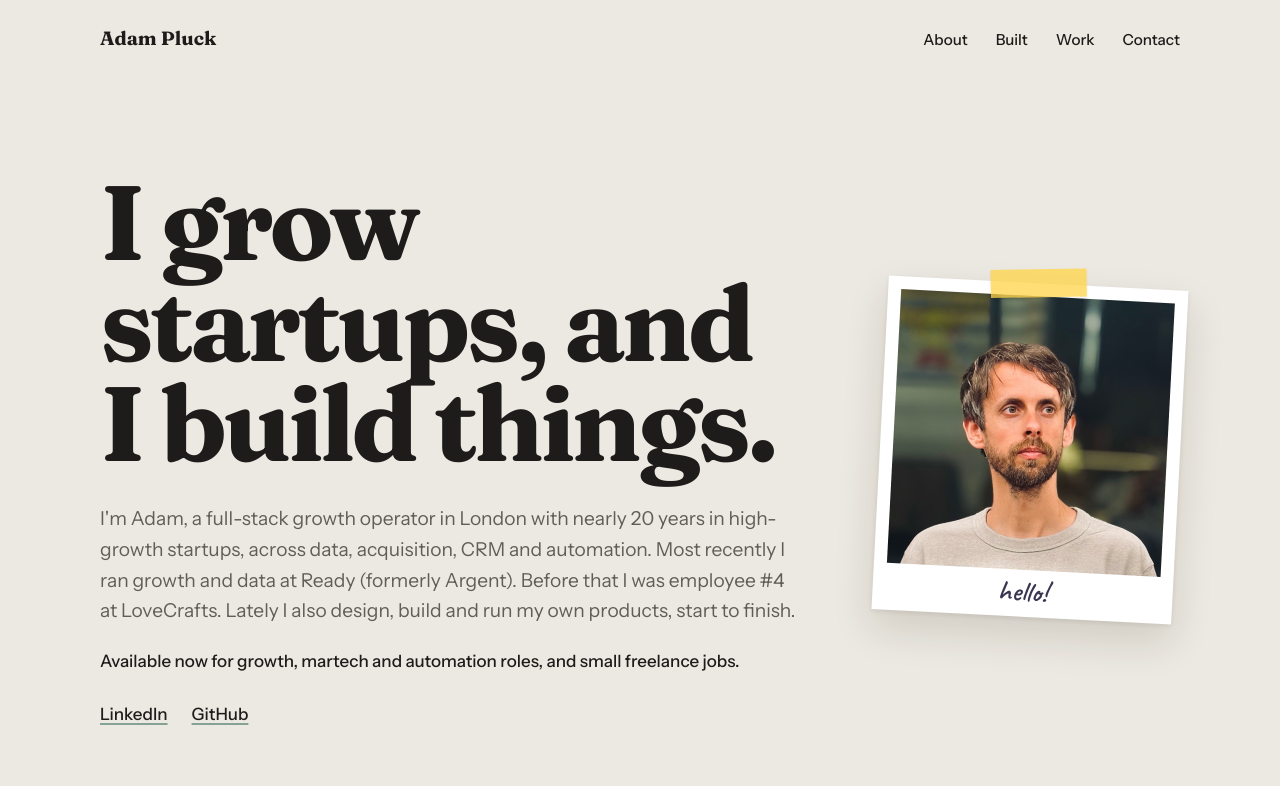
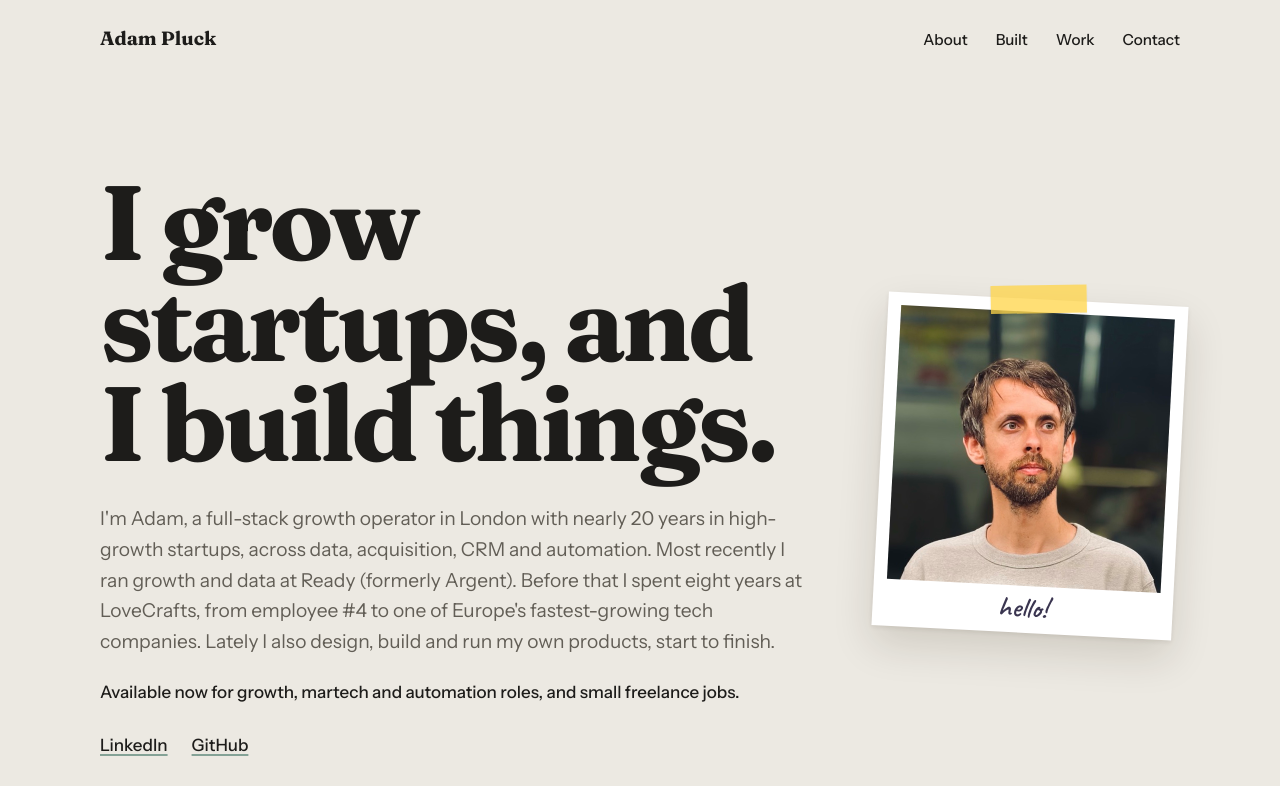
Before and after one commit to adampluck/personal-site, a plain HTML site: page index.html in a window 1280 px wide. Shown: the top 786 px of the page. Drawn offline with Linux system fonts and the light colour scheme.

Commit message:
Give LoveCrafts line in hero more context
Co-Authored-By: Claude Opus 5.5 <noreply@anthropic.com>

```diff
--- a/index.html
+++ b/index.html
@@ -32,7 +32,7 @@
   <section class="hero wrap">
     <div class="hero-text">
       <h1>I grow startups, and I build things.</h1>
-      <p class="lede">I'm Adam, a full-stack growth operator in London with nearly 20 years in high-growth startups, across data, acquisition, CRM and automation. Most recently I ran growth and data at Ready (formerly Argent). Before that I was employee #4 at LoveCrafts. Lately I also design, build and run my own products, start to finish.</p>
+      <p class="lede">I'm Adam, a full-stack growth operator in London with nearly 20 years in high-growth startups, across data, acquisition, CRM and automation. Most recently I ran growth and data at Ready (formerly Argent). Before that I spent eight years at LoveCrafts, from employee #4 to one of Europe's fastest-growing tech companies. Lately I also design, build and run my own products, start to finish.</p>
       <p class="avail">Available now for growth, martech and automation roles, and small freelance jobs.</p>
       <ul class="links">
         <li><a href="https://www.linkedin.com/in/adampluck/">LinkedIn</a></li>
```
